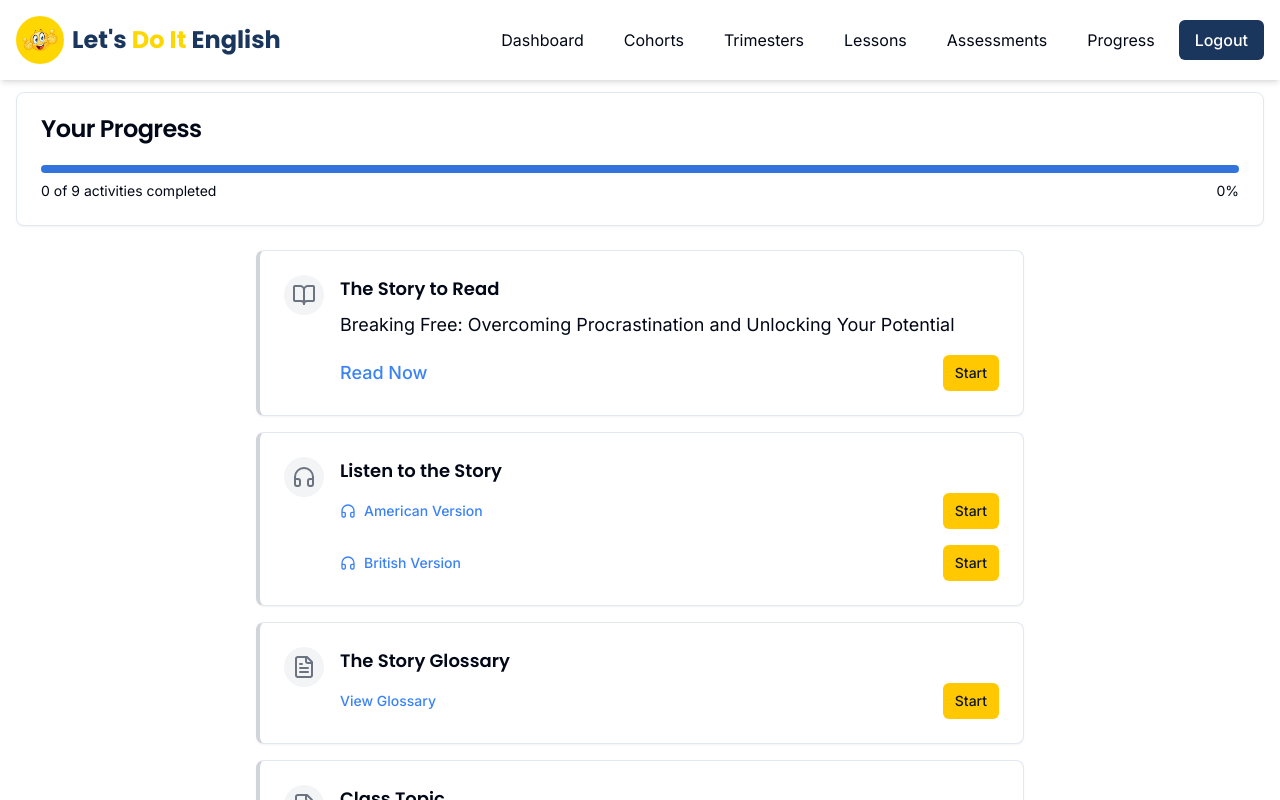
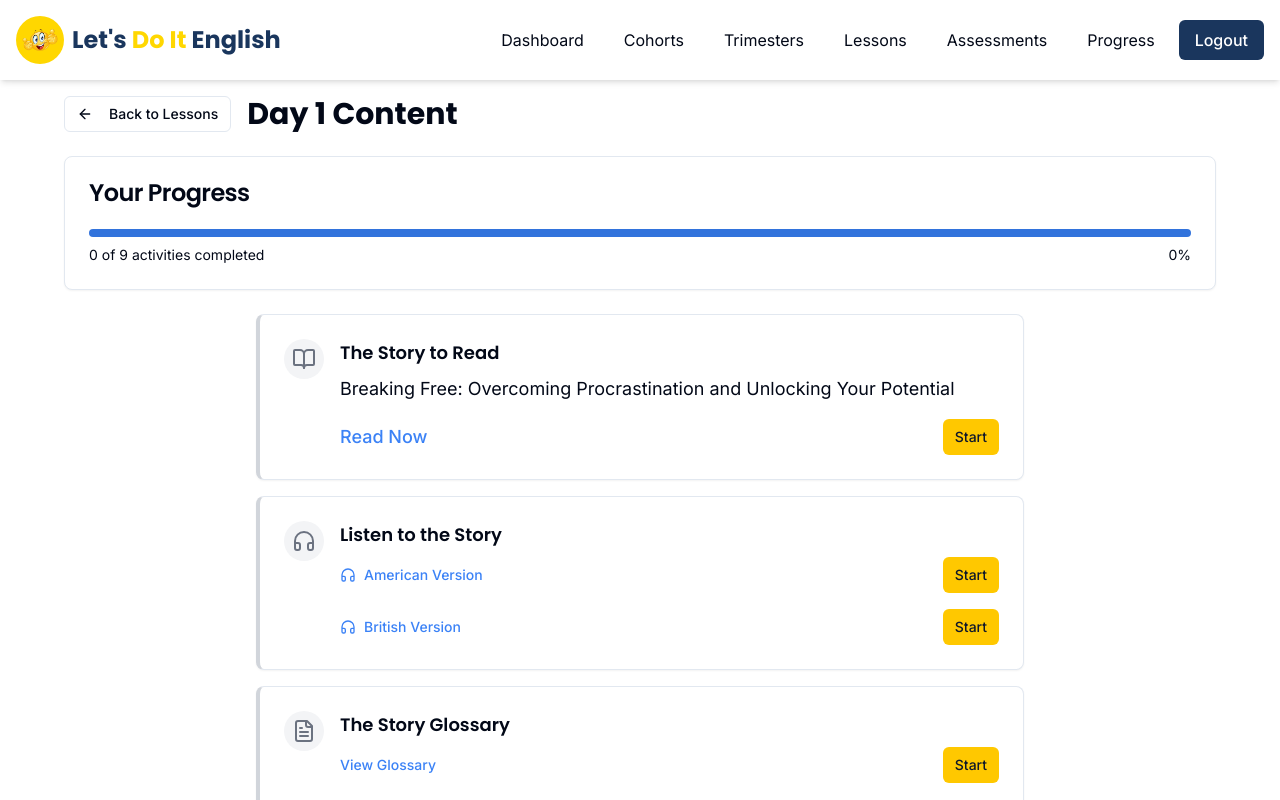
Before and after one commit to Bonheur45/learn-speak-english-now-79, a React (Vite) app: page /student/days/1 in a window 1280 px wide. Shown: the top 800 px of the page. Built offline with nearby package versions, Linux system fonts and the light colour scheme.

Commit message:
Add padding to DayContent page
Add padding to the DayContent page to prevent content from being hidden by the fixed navigation bar.

```diff
--- a/src/pages/student/DayContent.tsx
+++ b/src/pages/student/DayContent.tsx
@@ -1,7 +1,6 @@
-
 import React, { useState, useEffect } from 'react';
 import { useParams, Link, useNavigate } from 'react-router-dom';
-import Navbar from '@/components/Navbar';
+import Layout from '@/components/Layout';
 import { Card, CardContent, CardHeader, CardTitle } from '@/components/ui/card';
 import { Button } from '@/components/ui/button';
 import { ArrowLeft, BookOpen, Headphones, FileText, FileCheck, Play, X, Trophy, Sparkles } from 'lucide-react';
@@ -450,9 +449,8 @@ const DayContent = () => {
   };
 
   return (
-    <>
-      <Navbar isLoggedIn={true} userRole="student" />
-      <main className="container mx-auto px-4 py-8">
+    <Layout isLoggedIn={true} userRole="student">
+      <div className="container mx-auto">
         <div className="flex items-center mb-6">
           <Button variant="outline" size="sm" asChild className="mr-4">
             <Link to="/student/days">
@@ -755,7 +753,7 @@ const DayContent = () => {
             </CardContent>
           </Card>
         </div>
-      </main>
+      </div>
 
       {/* Activity Dialog */}
       <Sheet open={!!openDialogContent} onOpenChange={(open) => {
@@ -789,7 +787,7 @@ const DayContent = () => {
           </div>
         </SheetContent>
       </Sheet>
-    </>
+    </Layout>
   );
 };
 
```
